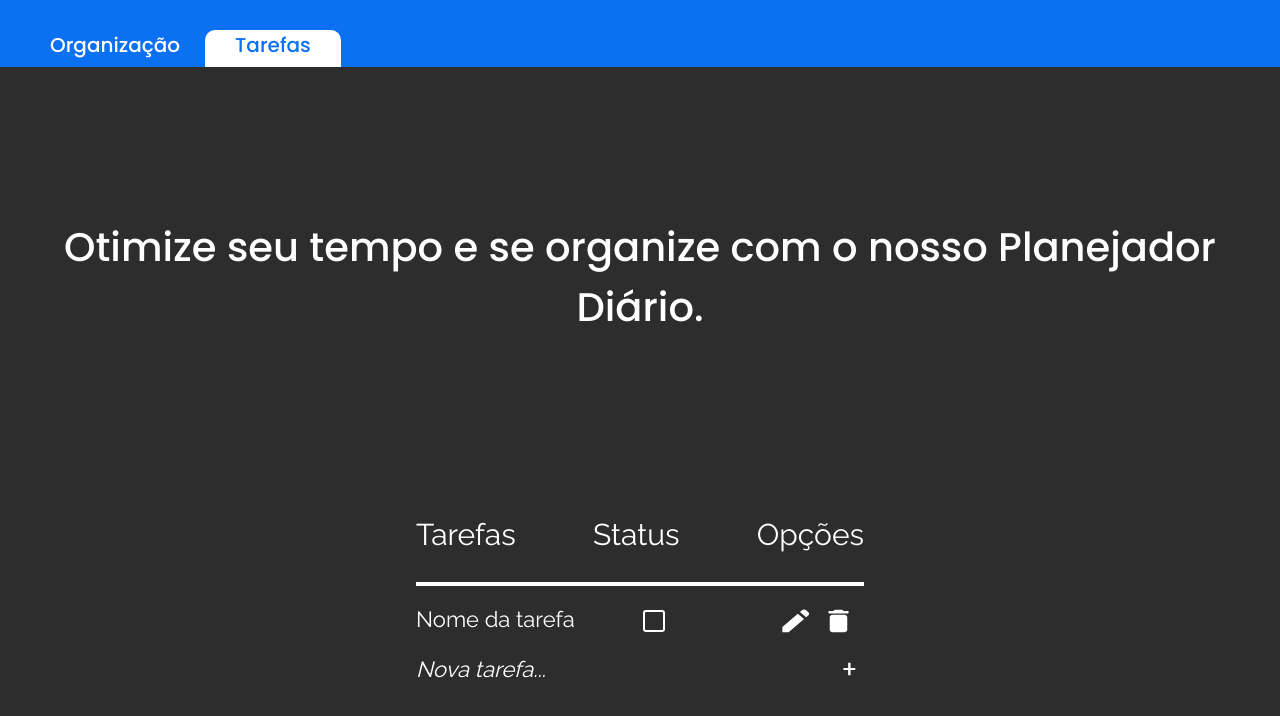
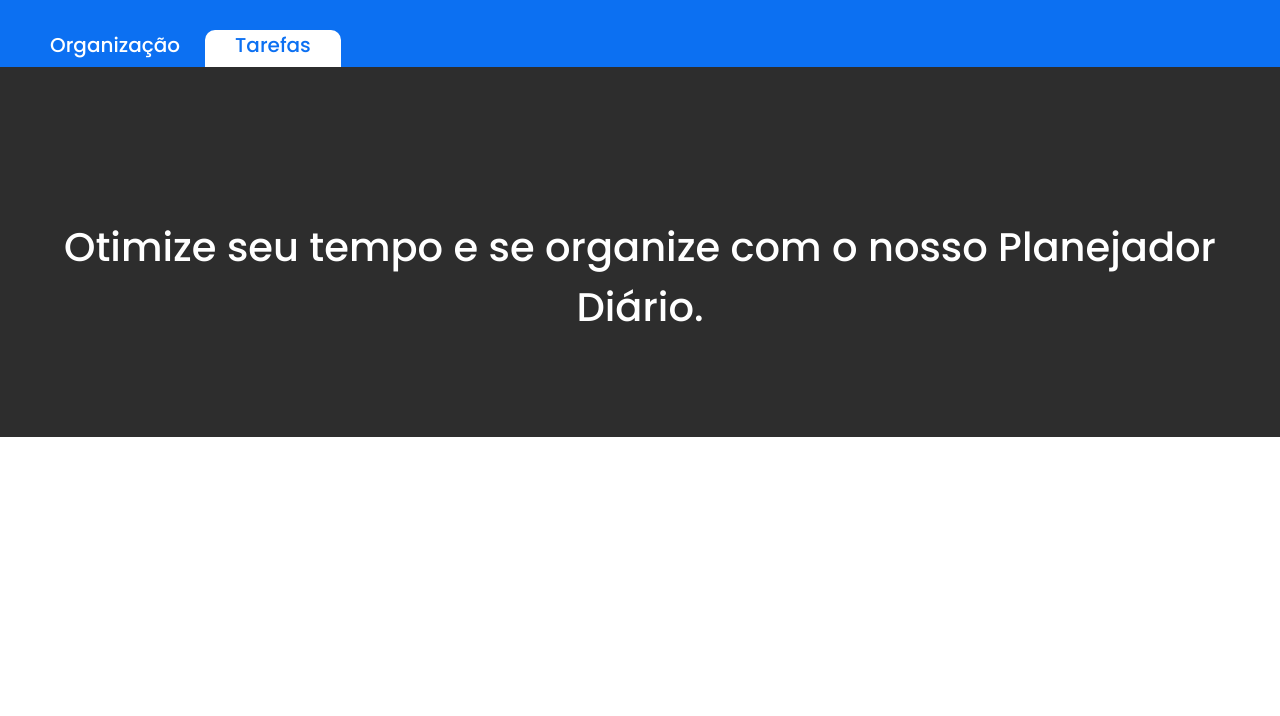
Before and after one commit to andretassis/lista-de-tarefas, a React (Vite) app: page / in a window 1280 px wide. Shown: the top 716 px of the page. Built offline with nearby package versions, Linux system fonts and the light colour scheme.

Commit message:
chore(route): adição de rotas nos botões

```diff
--- a/src/components/Button/Button.jsx
+++ b/src/components/Button/Button.jsx
@@ -1,9 +1,10 @@
+import { Link } from 'react-router-dom'
 import './Button.scss'
 
 const Button = () => {
     return (
         <div>
-            <button className="btn__no">Não</button>
+            <Link to="/home"><button className="btn__no">Não</button></Link>
             <button className="btn__yes">Sim</button>
         </div>
     )
--- a/src/components/TaskComponent/TaskComponent.jsx
+++ b/src/components/TaskComponent/TaskComponent.jsx
@@ -3,6 +3,7 @@ import edit from '../../assets/edit.svg'
 import del from '../../assets/del.svg'
 import more from '../../assets/more.svg'
 import checked from '../../assets/checked.svg'
+import { Link } from 'react-router-dom'
 
 
 
@@ -27,8 +28,8 @@ const TaskComponent = () => {
                     <label for="myCheckbox"></label>
 
                     <div>
-                        <img src={edit} alt="Editar" />
-                        <img src={del} alt="Deletar" />
+                        <Link to="/edit"><img src={edit} alt="Editar" /></Link>
+                        <Link to="/delete"><img src={del} alt="Deletar" /></Link>
                     </div>
                 </div>
                 <div className="task__container--new">
--- a/src/views/Tasks.jsx
+++ b/src/views/Tasks.jsx
@@ -10,7 +10,6 @@ const Tasks = () => {
         <>
             <Header />
             <section className="Tasks">Otimize seu tempo e se organize com o nosso Planejador Diário.</section>
-            <TaskComponent />
             <Outlet />
         </>
     )
```
Also changed, not shown: src/main.jsx (+6 -1 lines).
